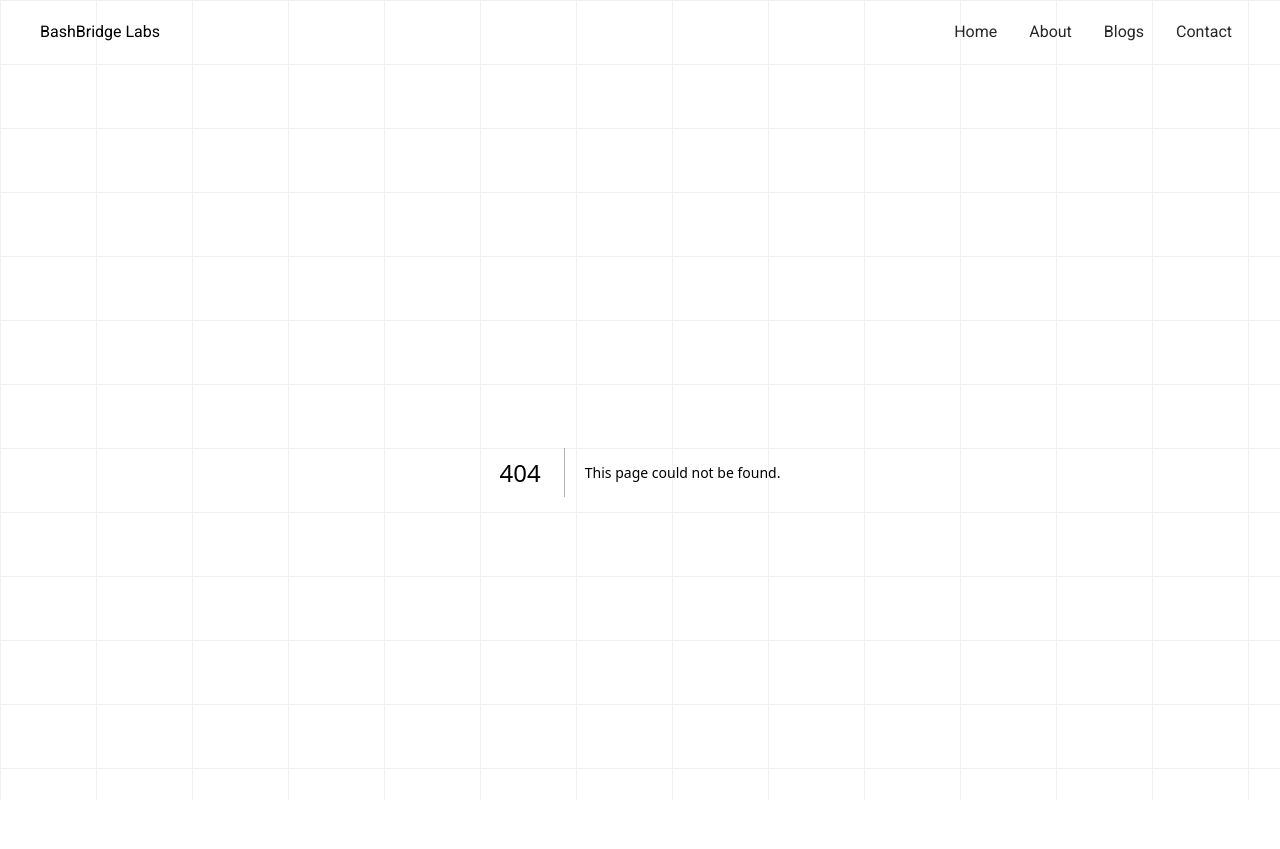
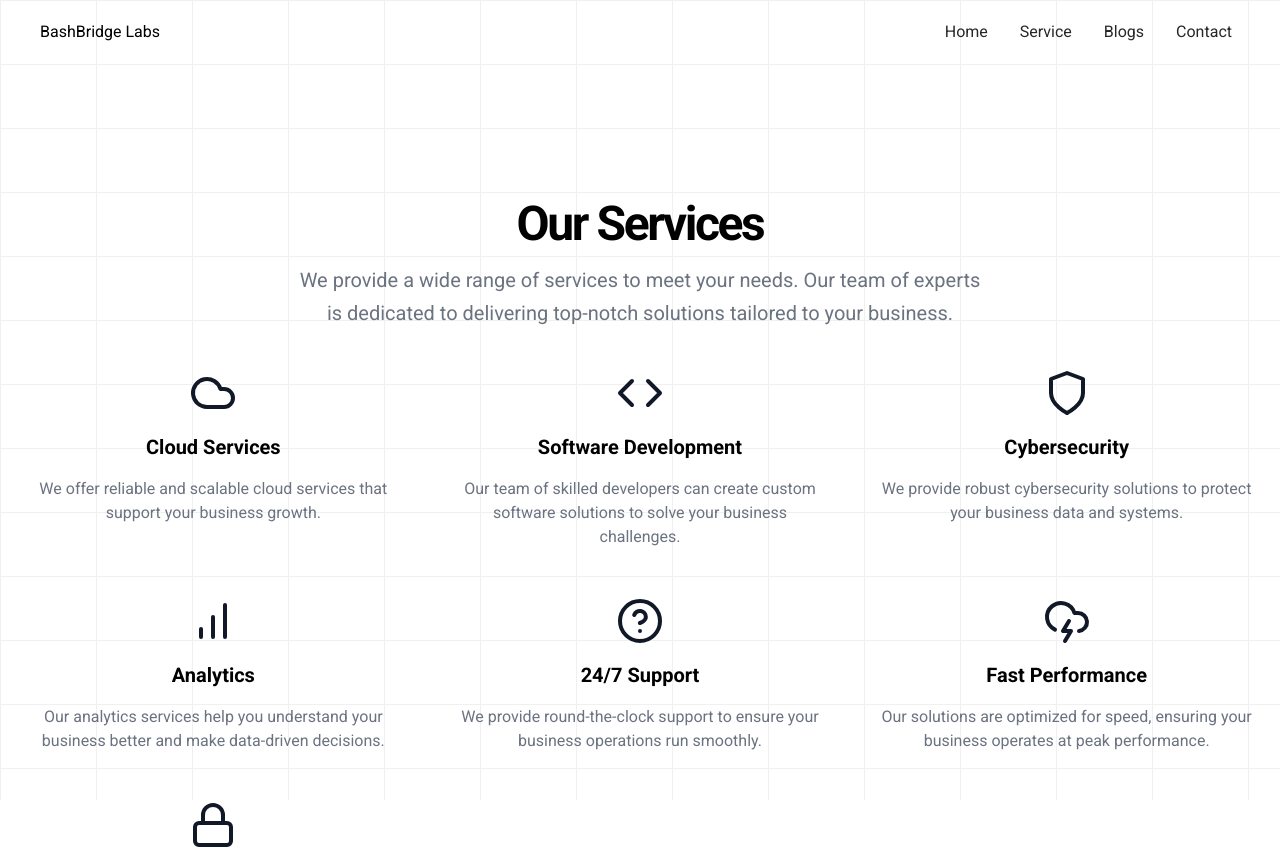
Before and after one commit to bashBridge-Labs/site, a Next.js app: page /service in a window 1280 px wide. Before the commit this address had no page. Shown: the top 849 px of the page. Built offline with nearby package versions, Linux system fonts and the light colour scheme.

Commit message:
remove aboutus -> service

```diff
--- /dev/null
+++ b/app/service/page.jsx
@@ -0,0 +1,213 @@
+
+export default function Page() {
+    return (
+      <section className="w-full py-12 md:py-24 lg:py-32">
+        <div className="container px-4 md:px-6">
+          <div className="text-center space-y-4">
+            <h2 className="text-3xl font-bold tracking-tighter sm:text-4xl md:text-5xl">Our Services</h2>
+            <p className="mx-auto max-w-[700px] text-gray-500 md:text-xl/relaxed lg:text-base/relaxed xl:text-xl/relaxed dark:text-gray-400">
+              We provide a wide range of services to meet your needs. Our team of experts is dedicated to delivering
+              top-notch solutions tailored to your business.
+            </p>
+          </div>
+          <div className="grid gap-6 mt-10 md:grid-cols-3 lg:grid-cols-3 md:gap-12">
+            <div className="flex flex-col items-center space-y-4">
+              <CloudIcon className="h-12 w-12 text-gray-900 dark:text-gray-900" />
+              <h3 className="text-xl font-semibold">Cloud Services</h3>
+              <p className="text-center text-gray-500 dark:text-gray-400">
+                We offer reliable and scalable cloud services that support your business growth.
+              </p>
+            </div>
+            <div className="flex flex-col items-center space-y-4">
+              <CodeIcon className="h-12 w-12 text-gray-900 dark:text-gray-900" />
+              <h3 className="text-xl font-semibold">Software Development</h3>
+              <p className="text-center text-gray-500 dark:text-gray-400">
+                Our team of skilled developers can create custom software solutions to solve your business challenges.
+              </p>
+            </div>
+            <div className="flex flex-col items-center space-y-4">
+              <ShieldIcon className="h-12 w-12 text-gray-900 dark:text-gray-900" />
+              <h3 className="text-xl font-semibold">Cybersecurity</h3>
+              <p className="text-center text-gray-500 dark:text-gray-400">
+                We provide robust cybersecurity solutions to protect your business data and systems.
+              </p>
+            </div>
+            <div className="flex flex-col items-center space-y-4">
+              <BarChartIcon className="h-12 w-12 text-gray-900 dark:text-gray-900" />
+              <h3 className="text-xl font-semibold">Analytics</h3>
+              <p className="text-center text-gray-500 dark:text-gray-400">
+                Our analytics services help you understand your business better and make data-driven decisions.
+              </p>
+            </div>
+            <div className="flex flex-col items-center space-y-4">
+              <HelpCircleIcon className="h-12 w-12 text-gray-900 dark:text-gray-900" />
+              <h3 className="text-xl font-semibold">24/7 Support</h3>
+              <p className="text-center text-gray-500 dark:text-gray-400">
+                We provide round-the-clock support to ensure your business operations run smoothly.
+              </p>
+            </div>
+            <div className="flex flex-col items-center space-y-4">
+              <CloudLightningIcon className="h-12 w-12 text-gray-900 dark:text-gray-900" />
+              <h3 className="text-xl font-semibold">Fast Performance</h3>
+              <p className="text-center text-gray-500 dark:text-gray-400">
+                Our solutions are optimized for speed, ensuring your business operates at peak performance.
+              </p>
+            </div>
+            <div className="flex flex-col items-center space-y-4">
+              <LockIcon className="h-12 w-12 text-gray-900 dark:text-gray-900" />
+              <h3 className="text-xl font-semibold">Security</h3>
+              <p className="text-center text-gray-500 dark:text-gray-400">
+                We prioritize security in all our services to protect your business from potential threats.
+              </p>
+            </div>
+          </div>
+        </div>
+      </section>
+    )
+  }
+
+  function BarChartIcon(props) {
+    return (
+      <svg
+        {...props}
+        xmlns="http://www.w3.org/2000/svg"
+        width="24"
+        height="24"
+        viewBox="0 0 24 24"
+        fill="none"
+        stroke="currentColor"
+        strokeWidth="2"
+        strokeLinecap="round"
+        strokeLinejoin="round"
+      >
+        <line x1="12" x2="12" y1="20" y2="10" />
+        <line x1="18" x2="18" y1="20" y2="4" />
+        <line x1="6" x2="6" y1="20" y2="16" />
+      </svg>
+    )
+  }
+
+
+  function CloudIcon(props) {
+    return (
+      <svg
+        {...props}
+        xmlns="http://www.w3.org/2000/svg"
+        width="24"
+        height="24"
+        viewBox="0 0 24 24"
+        fill="none"
+        stroke="currentColor"
+        strokeWidth="2"
+        strokeLinecap="round"
+        strokeLinejoin="round"
+      >
+        <path d="M17.5 19H9a7 7 0 1 1 6.71-9h1.79a4.5 4.5 0 1 1 0 9Z" />
+      </svg>
+    )
+  }
+
+
+  function CloudLightningIcon(props) {
+    return (
+      <svg
+        {...props}
+        xmlns="http://www.w3.org/2000/svg"
+        width="24"
+        height="24"
+        viewBox="0 0 24 24"
+        fill="none"
+        stroke="currentColor"
+        strokeWidth="2"
+        strokeLinecap="round"
+        strokeLinejoin="round"
+      >
+        <path d="M6 16.326A7 7 0 1 1 15.71 8h1.79a4.5 4.5 0 0 1 .5 8.973" />
+        <path d="m13 12-3 5h4l-3 5" />
+      </svg>
+    )
+  }
+
+
+  function CodeIcon(props) {
+    return (
+      <svg
+        {...props}
+        xmlns="http://www.w3.org/2000/svg"
+        width="24"
+        height="24"
+        viewBox="0 0 24 24"
+        fill="none"
+        stroke="currentColor"
+        strokeWidth="2"
+        strokeLinecap="round"
+        strokeLinejoin="round"
+      >
+        <polyline points="16 18 22 12 16 6" />
+        <polyline points="8 6 2 12 8 18" />
+      </svg>
+    )
+  }
+
+
+  function HelpCircleIcon(props) {
+    return (
+      <svg
+        {...props}
+        xmlns="http://www.w3.org/2000/svg"
+        width="24"
+        height="24"
+        viewBox="0 0 24 24"
+        fill="none"
+        stroke="currentColor"
+        strokeWidth="2"
+        strokeLinecap="round"
+        strokeLinejoin="round"
+      >
+        <circle cx="12" cy="12" r="10" />
+        <path d="M9.09 9a3 3 0 0 1 5.83 1c0 2-3 3-3 3" />
+        <path d="M12 17h.01" />
+      </svg>
+    )
+  }
+
+
+  function LockIcon(props) {
+    return (
+      <svg
+        {...props}
+        xmlns="http://www.w3.org/2000/svg"
+        width="24"
+        height="24"
+        viewBox="0 0 24 24"
+        fill="none"
+        stroke="currentColor"
+        strokeWidth="2"
+        strokeLinecap="round"
+        strokeLinejoin="round"
+      >
+        <rect width="18" height="11" x="3" y="11" rx="2" ry="2" />
+        <path d="M7 11V7a5 5 0 0 1 10 0v4" />
+      </svg>
+    )
+  }
+
+
+  function ShieldIcon(props) {
+    return (
+      <svg
+        {...props}
+        xmlns="http://www.w3.org/2000/svg"
+        width="24"
+        height="24"
+        viewBox="0 0 24 24"
+        fill="none"
+        stroke="currentColor"
+        strokeWidth="2"
+        strokeLinecap="round"
+        strokeLinejoin="round"
+      >
+        <path d="M12 22s8-4 8-10V5l-8-3-8 3v7c0 6 8 10 8 10" />
+      </svg>
+    )
+  }
--- a/components/navbar.jsx
+++ b/components/navbar.jsx
@@ -10,7 +10,7 @@ export default function Navbar() {
 
   const navLinks = [
     { text: "Home", href: "/" },
-    { text: "About", href: "/about" },
+    { text: "Service", href: "/service" },
     { text: "Blogs", href: "https://dibakarbera01.blogspot.com" },
     { text: "Contact", href: "/contact" },
   ];
```
